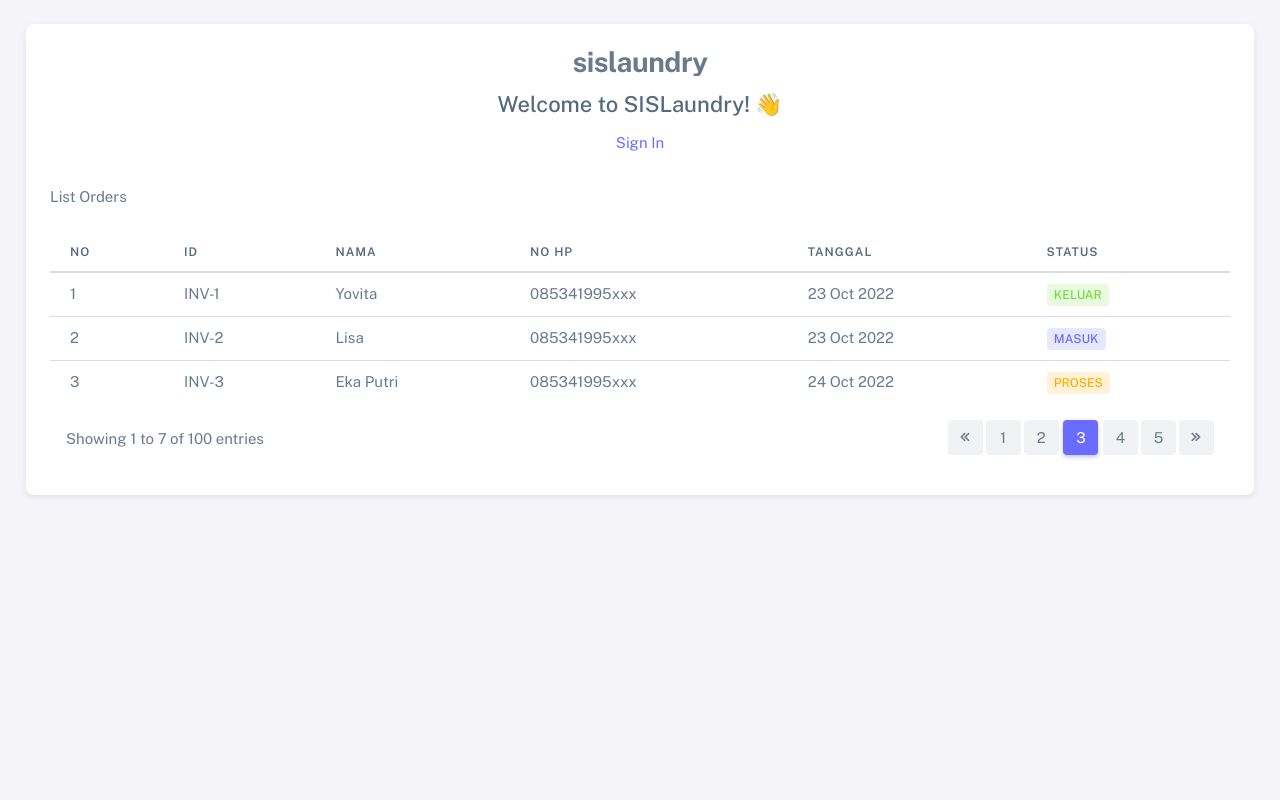
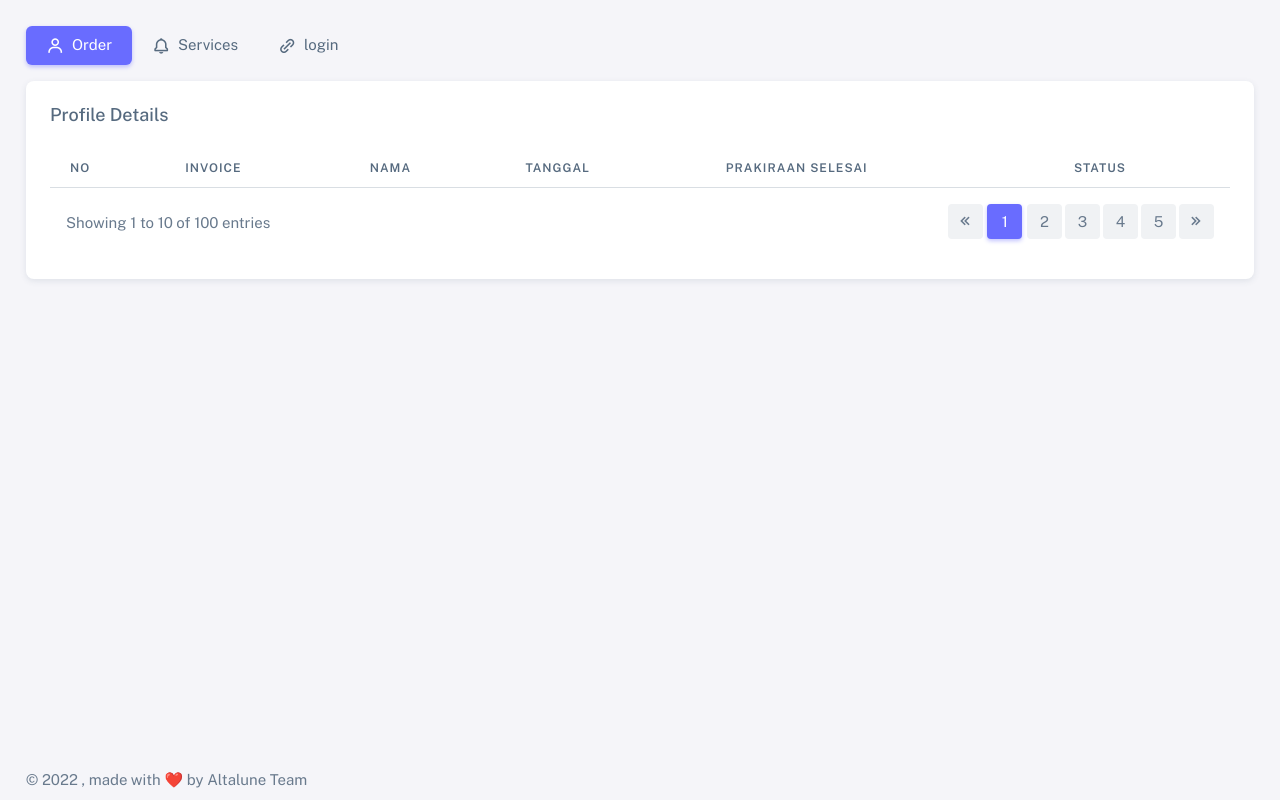
Before and after one commit to ahmad-afrisal/sislaundry, a PHP site: page / in a window 1280 px wide. Run offline with PHP 8.4, Linux system fonts and the light colour scheme; tables that the repository leaves empty or names only in its code hold one stand-in row (values such as "Sample post"); lists and menus that the app fills with data are empty.

Commit message:
update by isal

```diff
--- a/admin/create.php
+++ b/admin/create.php
@@ -252,8 +252,8 @@ if (isset($_POST["register"])) {
                           <label class="form-label" for="confpassword">Konfirmasi Password</label>
                           <input type="password" class="form-control" id="confpassword" name="confpassword" placeholder="" required/>
                         </div>
-                        <button type="submit" class="btn btn-primary">Simpan</button>
-                        <a href="index.html" class="btn btn-secondary">Kembali</a>
+                        <button type="submit" name="register" class="btn btn-primary">Simpan</button>
+                        <a href="index.php" class="btn btn-secondary">Kembali</a>
                       </form>
 
                     </div>
--- a/admin/store.php
+++ b/admin/store.php
@@ -40,5 +40,5 @@ $password = password_hash($password, PASSWORD_DEFAULT);
 
 // tambahkan user baru ke db
 mysqli_query($config, "INSERT INTO users VALUES('', '$name', '$username','$phone_number','$password', 'ADMIN')");
-header('Location:index.php');
+// header('Location:index.php');
 ?>
--- a/function.php
+++ b/function.php
@@ -25,6 +25,8 @@ function registrasi($data){
 
     //insert
     mysqli_query($config,"INSERT INTO users VALUES('','$namaadmin','$username','$nohp','$password','ADMIN')");
+
+
 }
 
 ?>
--- a/index.php
+++ b/index.php
@@ -1,11 +1,8 @@
-
-
-
 <!DOCTYPE html>
 
 <html
   lang="en"
-  class="light-style customizer-hide"
+  class="light-style layout-menu-fixed"
   dir="ltr"
   data-theme="theme-default"
   data-assets-path="../assets/"
@@ -18,12 +15,12 @@
       content="width=device-width, initial-scale=1.0, user-scalable=no, minimum-scale=1.0, maximum-scale=1.0"
     />
 
-    <title>Welcome</title>
+    <title>SisLaundry</title>
 
     <meta name="description" content="" />
 
     <!-- Favicon -->
-    <link rel="icon" type="image/x-icon" href="assets/img/favicon/favicon.ico" />
+
 
     <!-- Fonts -->
     <link rel="preconnect" href="https://fonts.googleapis.com" />
@@ -45,8 +42,7 @@
     <link rel="stylesheet" href="assets/vendor/libs/perfect-scrollbar/perfect-scrollbar.css" />
 
     <!-- Page CSS -->
-    <!-- Page -->
-    <link rel="stylesheet" href="assets/vendor/css/pages/page-auth.css" />
+
     <!-- Helpers -->
     <script src="assets/vendor/js/helpers.js"></script>
 
@@ -56,73 +52,85 @@
   </head>
 
   <body>
+    <!-- Layout wrapper -->
+    <div class="layout-wrapper layout-content-navbar">
+        <div class="layout-container">
+
+            <!-- Content wrapper -->
+            <div class="content-wrapper">
                 <!-- Content -->
 
-    <div class="container-xxl">
-      <div class="mt-4">
-        <div class="authentication-inner">
-          <!-- Register -->
-          <div class="card">
+                <div class="container-xxl flex-grow-1 container-p-y">
+
+                <div class="row">
+                    <div class="col-md-12">
+                    <ul class="nav nav-pills flex-column flex-md-row mb-3">
+                        <li class="nav-item">
+                        <a class="nav-link active" href="javascript:void(0);"><i class="bx bx-user me-1"></i> Order</a>
+                        </li>
+                        <li class="nav-item">
+                        <a class="nav-link" href="service.php"
+                            ><i class="bx bx-bell me-1"></i> Services</a
+                        >
+                        </li>
+                        <li class="nav-item">
+                        <a class="nav-link" href="login.php"
+                            ><i class="bx bx-link-alt me-1"></i> login</a
+                        >
+                        </li>
+                    </ul>
+
+                    <div class="card mb-4">
+                        <h5 class="card-header">Profile Details</h5>
+                        <!-- Account -->
                         <div class="card-body">
-              <!-- <a href="login.html" class="btn btn-primary">Login</a> -->
-
-              <!-- Logo -->
-              <div class="app-brand justify-content-center">
-                <a href="index.html" class="app-brand-link gap-2">
-                  <span class="app-brand-text demo text-body fw-bolder">SISLaundry</span>
-                </a>
-              </div>
-              <!-- /Logo -->
-              <h4 class="mb-2 mt-3 text-center">Welcome to SISLaundry! 👋</h4>
-              <p class="mb-2 mt-3 text-center"><a href="login.php">Sign In</a> </p>
-              <br>
-              <p class="mb-4">List Orders</p>
-
                         <div class="table-responsive text-nowrap">
                             <table class="table" id="example" >
                             <thead>
                                 <tr>
                                     <th>No</th>
-                      <th>ID</th>
+                                    <th>Invoice</th>
                                     <th>Nama</th>
-                      <th>No HP</th>
                                     <th>Tanggal</th>
+                                    <th>Prakiraan Selesai</th>
                                     <th>Status</th>
                                 </tr>
                             </thead>
                             <tbody class="table-border-bottom-0">
+                            <?php
+                            include 'config.php';
+                            $no = 1;
+                            $query = mysqli_query($config, "SELECT * FROM transactions
+                                                            JOIN users ON transactions.users_id=users.id
+                                                            JOIN service ON transactions.service_id=service.id
+                                                            JOIN costumers ON transactions.costumers_id=costumers.id ORDER BY date_transaction DESC");
+
+                            while($data = mysqli_fetch_array($query)) {
+                            // $no_wa = substr($data['phone_number'],1);
+                            $status_pembayaran='';
+                            if($data['payment_method']== "BAYAR DIAWAL"){
+                            $status_pembayaran="Sudah Bayar";
+                            }
+                            else{
+                            $status_pembayaran="Belum Dibayar";
+                            }
+
+                            ?>
                                 <tr>
-                      <td>
-                        1
-                      </td>
-                      <td>INV-1</td>
-                      <td>Yovita</td>
-                      <td>085341995xxx</td>
-                      <td>23 Oct 2022</td>
+                                    <td><?= $no++; ?></td>
+                                    <td>SL.<?= $data['transactions_id']; ?></td>
+                                    <td><?= $data['name']; ?></td>
+                                    <td><?= $data['date_transaction']; ?></td>
+                                    <td>25 Oct 2022</td>
                                     <td><span class="badge bg-label-success me-1">Keluar</span></td>
                                 </tr>
-                    <tr>
-                      <td>
-                        2
-                      </td>
-                      <td>INV-2</td>
-                      <td>Lisa </td>
-                      <td>085341995xxx</td>
-                      <td>23 Oct 2022</td>
-                      <td><span class="badge bg-label-primary me-1">Masuk</span></td>
-                    </tr>
-                    <tr>
-                      <td>3</td>
-                      <td>INV-3</td>
-                      <td>Eka Putri</td>
-                      <td>085341995xxx</td>
-                      <td>24 Oct 2022</td>
-                      <td><span class="badge bg-label-warning me-1">Proses</span></td>
-                    </tr>
+                            <?php
+                                }
+                            ?>
                             </table>
                         </div>
                         <div class="row justify-content-center">
-                <div class="col-12 col-lg-6 mt-4"><p class="ms-3">Showing 1 to 7 of 100 entries</p></div>
+                            <div class="col-12 col-lg-6 mt-4"><p class="ms-3">Showing 1 to 10 of 100 entries</p></div>
                             <div class="col-12 col-lg-6"> <nav aria-label="Page navigation" class="me-3 mt-3">
                             <ul class="pagination justify-content-end">
                                 <li class="page-item prev">
@@ -130,13 +138,13 @@
                                     ><i class="tf-icon bx bx-chevrons-left"></i
                                 ></a>
                                 </li>
-                    <li class="page-item">
+                                <li class="page-item active">
                                 <a class="page-link" href="javascript:void(0);">1</a>
                                 </li>
                                 <li class="page-item">
                                 <a class="page-link" href="javascript:void(0);">2</a>
                                 </li>
-                    <li class="page-item active">
+                                <li class="page-item">
                                 <a class="page-link" href="javascript:void(0);">3</a>
                                 </li>
                                 <li class="page-item">
@@ -154,14 +162,36 @@
                             </nav></div>
                         </div>
                         </div>
-          </div>
-          <!-- /Register -->
+                        <!-- /Account -->
                     </div>
                     </div>
                 </div>
-
+                </div>
                 <!-- / Content -->
 
+                <!-- Footer -->
+                <footer class="content-footer footer bg-footer-theme">
+                <div class="container-xxl d-flex flex-wrap justify-content-between py-2 flex-md-row flex-column">
+                    <div class="mb-2 mb-md-0">
+                    ©
+                    <script>
+                        document.write(new Date().getFullYear());
+                    </script>
+                    , made with ❤️ by Altalune Team
+                    </div>
+                </div>
+                </footer>
+                <!-- / Footer -->
+
+                <div class="content-backdrop fade"></div>
+            </div>
+            <!-- Content wrapper -->
+        </div>
+
+        <!-- Overlay -->
+        <div class="layout-overlay layout-menu-toggle"></div>
+    </div>
+    <!-- / Layout wrapper -->
 
     <!-- Core JS -->
     <!-- build:js assets/vendor/js/core.js -->
@@ -179,8 +209,6 @@
     <script src="assets/js/main.js"></script>
 
     <!-- Page JS -->
-
-    <!-- Place this tag in your head or just before your close body tag. -->
-    <script async defer src="https://buttons.github.io/buttons.js"></script>
+    <script src="assets/js/pages-account-settings-account.js"></script>
   </body>
 </html>
--- a/order/delete.php
+++ b/order/delete.php
@@ -2,7 +2,7 @@
     session_start();
     include '../config.php';
 
-    $id = $_GET['id'];
+    $id = $_GET['transactions_id'];
 
     mysqli_query($config, "DELETE FROM transactions WHERE transactions_id=$id");
 
```
Also changed, not shown: order/create.php (+64 -26 lines), order/create2.php (+5 -5 lines), order/store.php (+21 -0 lines), service.php (added, +207 -0 lines). Lines whose indentation alone changed are shown as unchanged.
